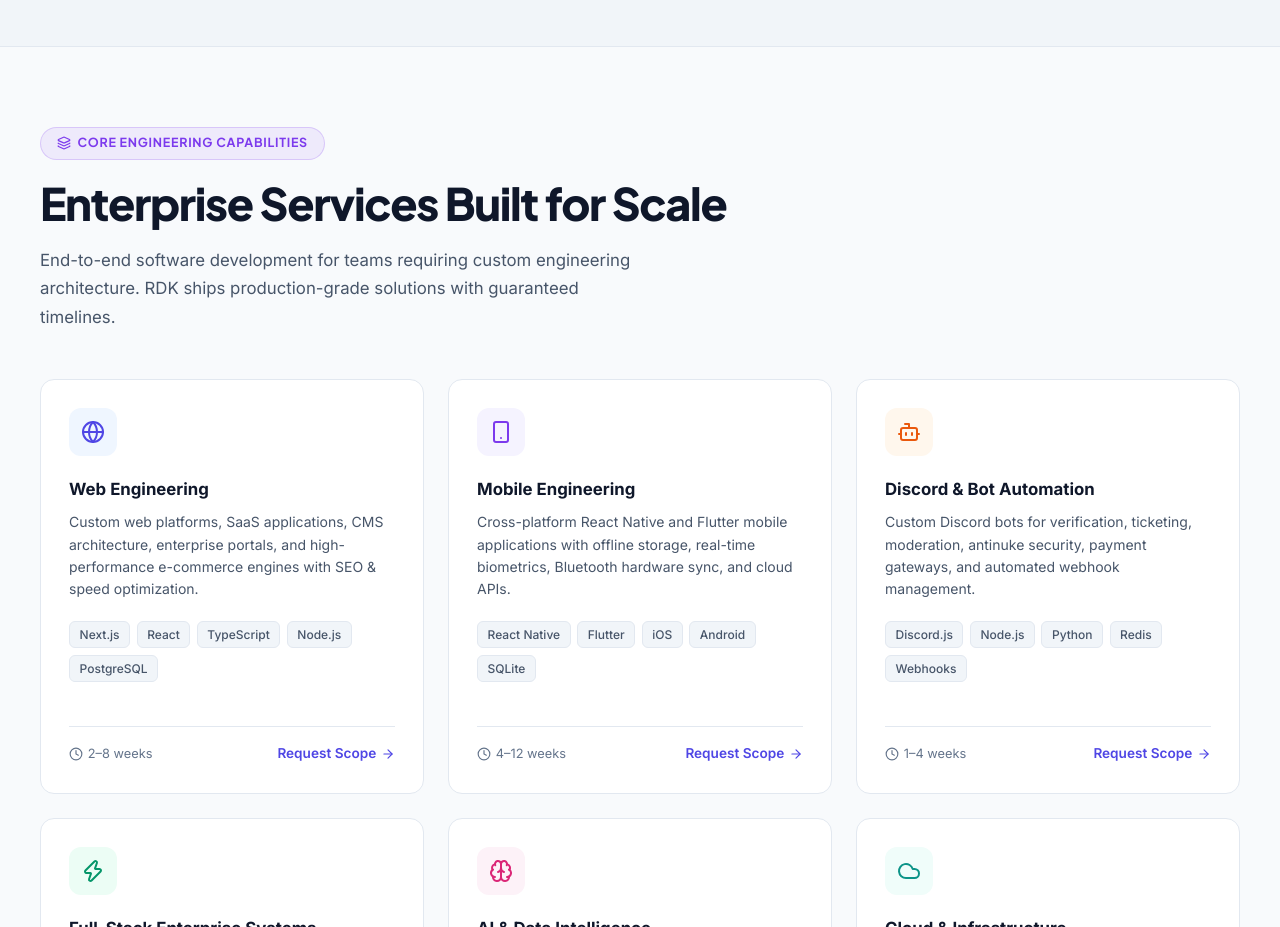
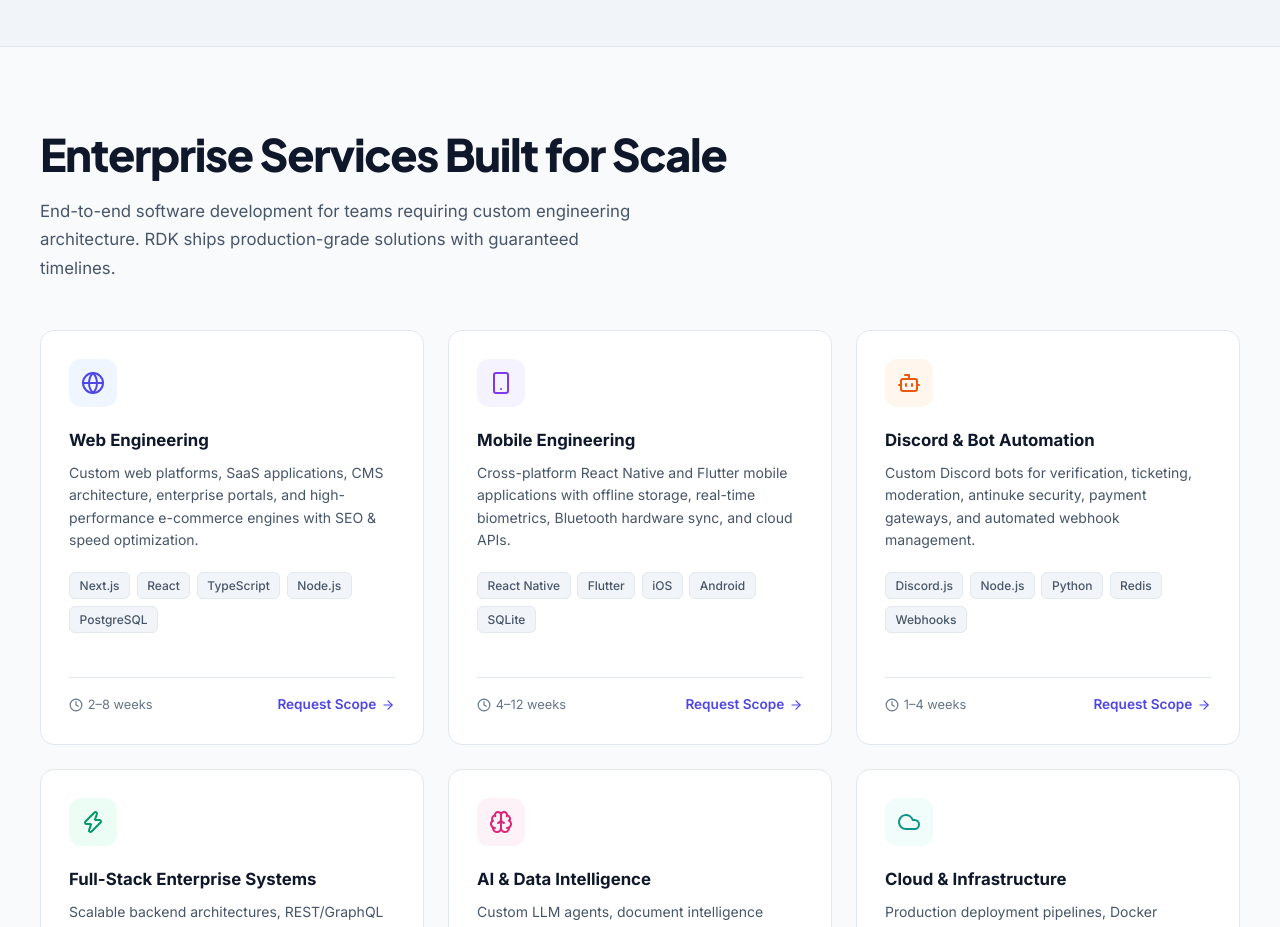
Before and after one commit to Tarun7358/rdkwebsite, a React (Vite) app in the folder frontend/: page / in a window 1280 px wide. Shown: the part 1120-2047 px from the top of the page. Built offline with nearby package versions, Linux system fonts and the light colour scheme; no server answers.

Commit message:
Remove Core Engineering Capabilities section label from Services

```diff
--- a/frontend/src/components/public/Services.tsx
+++ b/frontend/src/components/public/Services.tsx
@@ -1,6 +1,6 @@
 import React from 'react';
 import { useAppStore } from '../../store/appStore';
-import { Globe, Smartphone, Bot, Zap, Brain, Cloud, Clock, ArrowRight, Layers } from 'lucide-react';
+import { Globe, Smartphone, Bot, Zap, Brain, Cloud, Clock, ArrowRight } from 'lucide-react';
 
 const iconMap: Record<number, React.ReactNode> = {
   1: <Globe size={24} />,
@@ -69,9 +69,6 @@ export const Services: React.FC = () => {
   return (
     <section id="services" style={{ padding: '5rem 0' }}>
       <div className="section-inner">
-        <div className="section-label" style={{ display: 'inline-flex', alignItems: 'center', gap: '0.4rem' }}>
-          <Layers size={14} /> Core Engineering Capabilities
-        </div>
         <h2 className="section-title">Enterprise Services Built for Scale</h2>
         <p className="section-sub">
           End-to-end software development for teams requiring custom engineering architecture. RDK ships production-grade solutions with guaranteed timelines.
```
